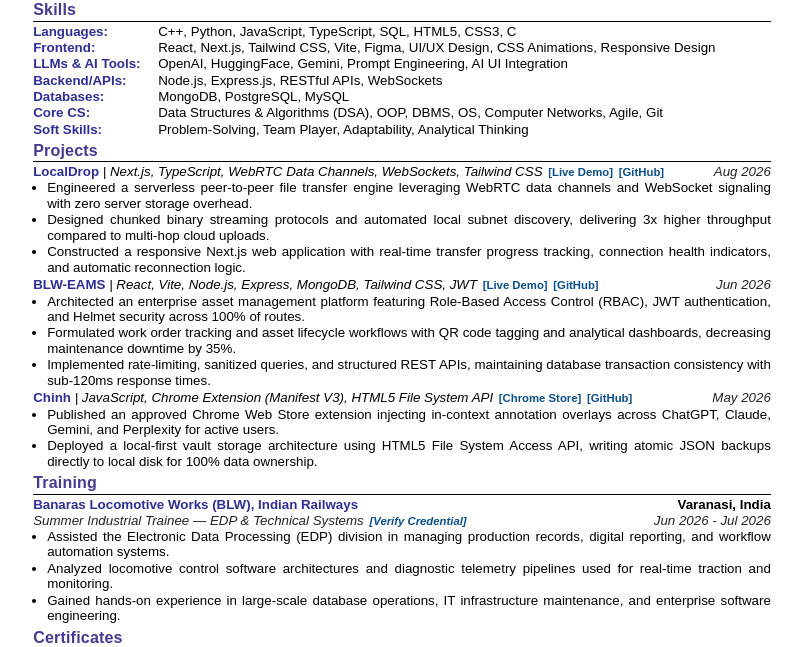
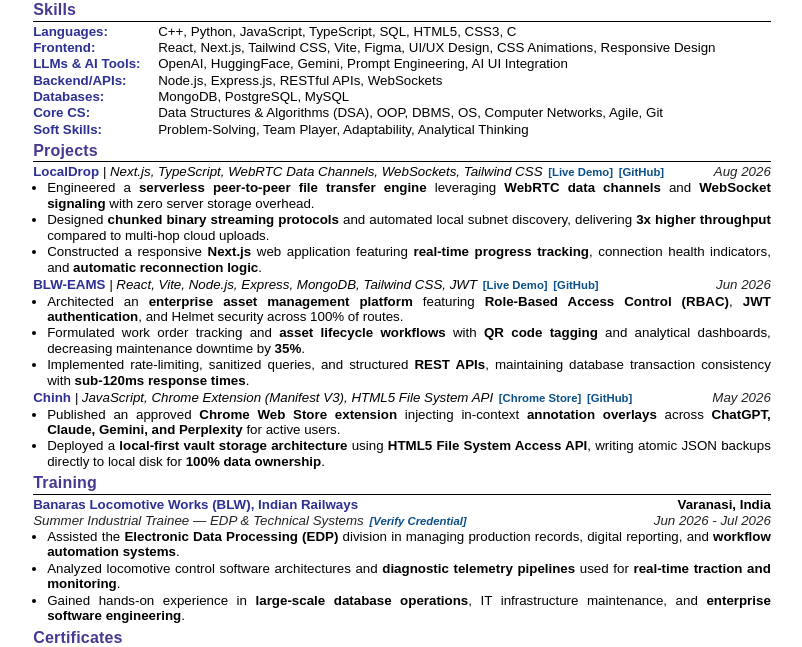
Before and after one commit to shivansh01-24/Portlo3d, a plain HTML site: page fischer/Shivansh_Srivastava_Resume.html in a window 1280 px wide. Shown: the part 84-731 px from the top of the page, without its empty margins (238-1040 px from the left). Drawn offline with Linux system fonts and the light colour scheme.

Commit message:
Highlight key recruiter-targeted keywords and metrics in Projects and Work Experience

```diff
--- a/fischer/Shivansh_Srivastava_Resume.html
+++ b/fischer/Shivansh_Srivastava_Resume.html
@@ -239,9 +239,9 @@
         <span class="entry-date">Aug 2026</span>
       </div>
       <ul>
-        <li>Engineered a serverless peer-to-peer file transfer engine leveraging WebRTC data channels and WebSocket signaling with zero server storage overhead.</li>
-        <li>Designed chunked binary streaming protocols and automated local subnet discovery, delivering 3x higher throughput compared to multi-hop cloud uploads.</li>
-        <li>Constructed a responsive Next.js web application with real-time transfer progress tracking, connection health indicators, and automatic reconnection logic.</li>
+        <li>Engineered a <strong>serverless peer-to-peer file transfer engine</strong> leveraging <strong>WebRTC data channels</strong> and <strong>WebSocket signaling</strong> with zero server storage overhead.</li>
+        <li>Designed <strong>chunked binary streaming protocols</strong> and automated local subnet discovery, delivering <strong>3x higher throughput</strong> compared to multi-hop cloud uploads.</li>
+        <li>Constructed a responsive <strong>Next.js</strong> web application featuring <strong>real-time progress tracking</strong>, connection health indicators, and <strong>automatic reconnection logic</strong>.</li>
       </ul>
     </div>
 
@@ -256,9 +256,9 @@
         <span class="entry-date">Jun 2026</span>
       </div>
       <ul>
-        <li>Architected an enterprise asset management platform featuring Role-Based Access Control (RBAC), JWT authentication, and Helmet security across 100% of routes.</li>
-        <li>Formulated work order tracking and asset lifecycle workflows with QR code tagging and analytical dashboards, decreasing maintenance downtime by 35%.</li>
-        <li>Implemented rate-limiting, sanitized queries, and structured REST APIs, maintaining database transaction consistency with sub-120ms response times.</li>
+        <li>Architected an <strong>enterprise asset management platform</strong> featuring <strong>Role-Based Access Control (RBAC)</strong>, <strong>JWT authentication</strong>, and Helmet security across 100% of routes.</li>
+        <li>Formulated work order tracking and <strong>asset lifecycle workflows</strong> with <strong>QR code tagging</strong> and analytical dashboards, decreasing maintenance downtime by <strong>35%</strong>.</li>
+        <li>Implemented rate-limiting, sanitized queries, and structured <strong>REST APIs</strong>, maintaining database transaction consistency with <strong>sub-120ms response times</strong>.</li>
       </ul>
     </div>
 
@@ -273,8 +273,8 @@
         <span class="entry-date">May 2026</span>
       </div>
       <ul>
-        <li>Published an approved Chrome Web Store extension injecting in-context annotation overlays across ChatGPT, Claude, Gemini, and Perplexity for active users.</li>
-        <li>Deployed a local-first vault storage architecture using HTML5 File System Access API, writing atomic JSON backups directly to local disk for 100% data ownership.</li>
+        <li>Published an approved <strong>Chrome Web Store extension</strong> injecting in-context <strong>annotation overlays</strong> across <strong>ChatGPT, Claude, Gemini, and Perplexity</strong> for active users.</li>
+        <li>Deployed a <strong>local-first vault storage architecture</strong> using <strong>HTML5 File System Access API</strong>, writing atomic JSON backups directly to local disk for <strong>100% data ownership</strong>.</li>
       </ul>
     </div>
   </div>
@@ -292,9 +292,9 @@
         <span class="entry-date">Jun 2026 - Jul 2026</span>
       </div>
       <ul>
-        <li>Assisted the Electronic Data Processing (EDP) division in managing production records, digital reporting, and workflow automation systems.</li>
-        <li>Analyzed locomotive control software architectures and diagnostic telemetry pipelines used for real-time traction and monitoring.</li>
-        <li>Gained hands-on experience in large-scale database operations, IT infrastructure maintenance, and enterprise software engineering.</li>
+        <li>Assisted the <strong>Electronic Data Processing (EDP)</strong> division in managing production records, digital reporting, and <strong>workflow automation systems</strong>.</li>
+        <li>Analyzed locomotive control software architectures and <strong>diagnostic telemetry pipelines</strong> used for <strong>real-time traction and monitoring</strong>.</li>
+        <li>Gained hands-on experience in <strong>large-scale database operations</strong>, IT infrastructure maintenance, and <strong>enterprise software engineering</strong>.</li>
       </ul>
     </div>
   </div>
```
Also changed, not shown: 1 other file.
